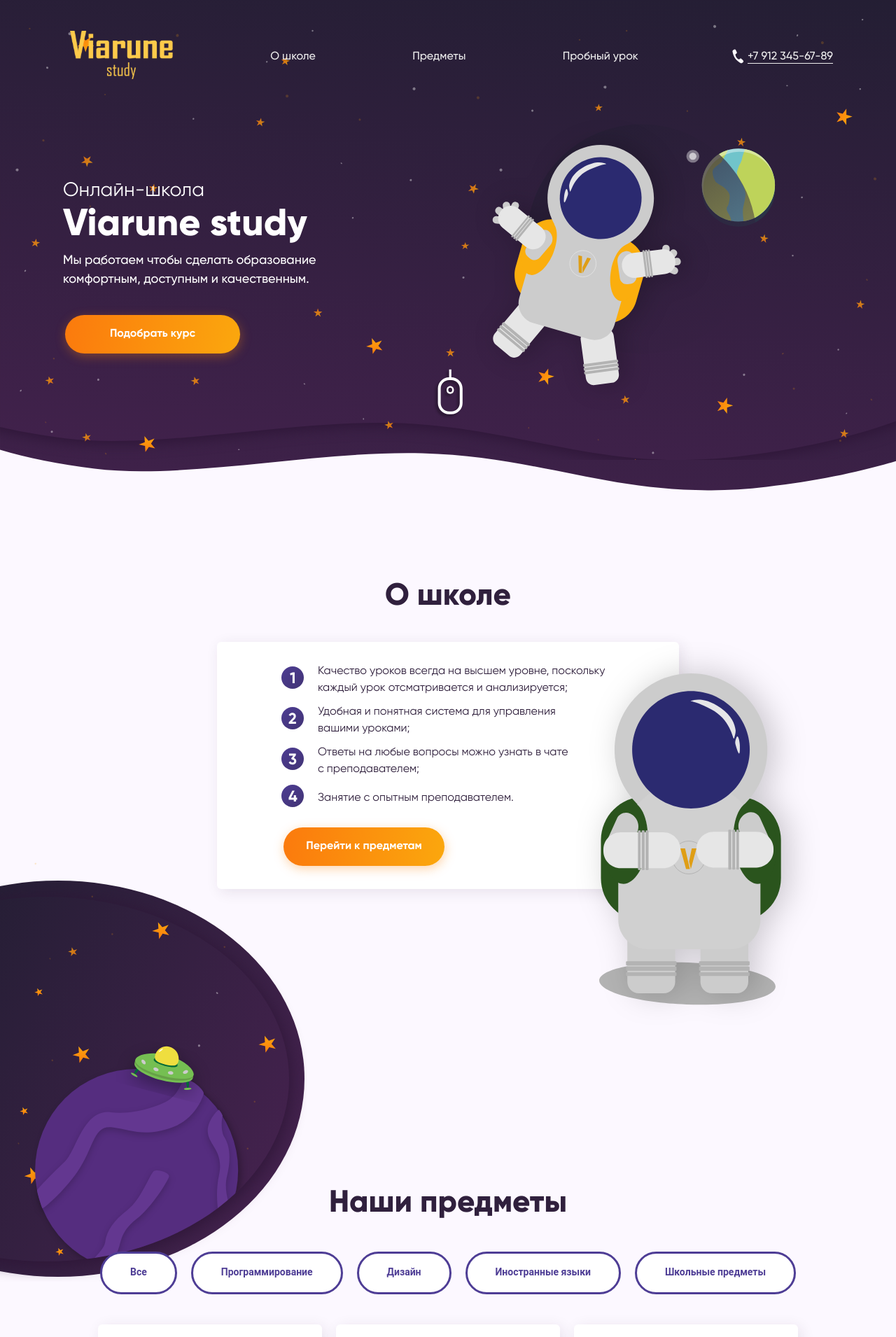
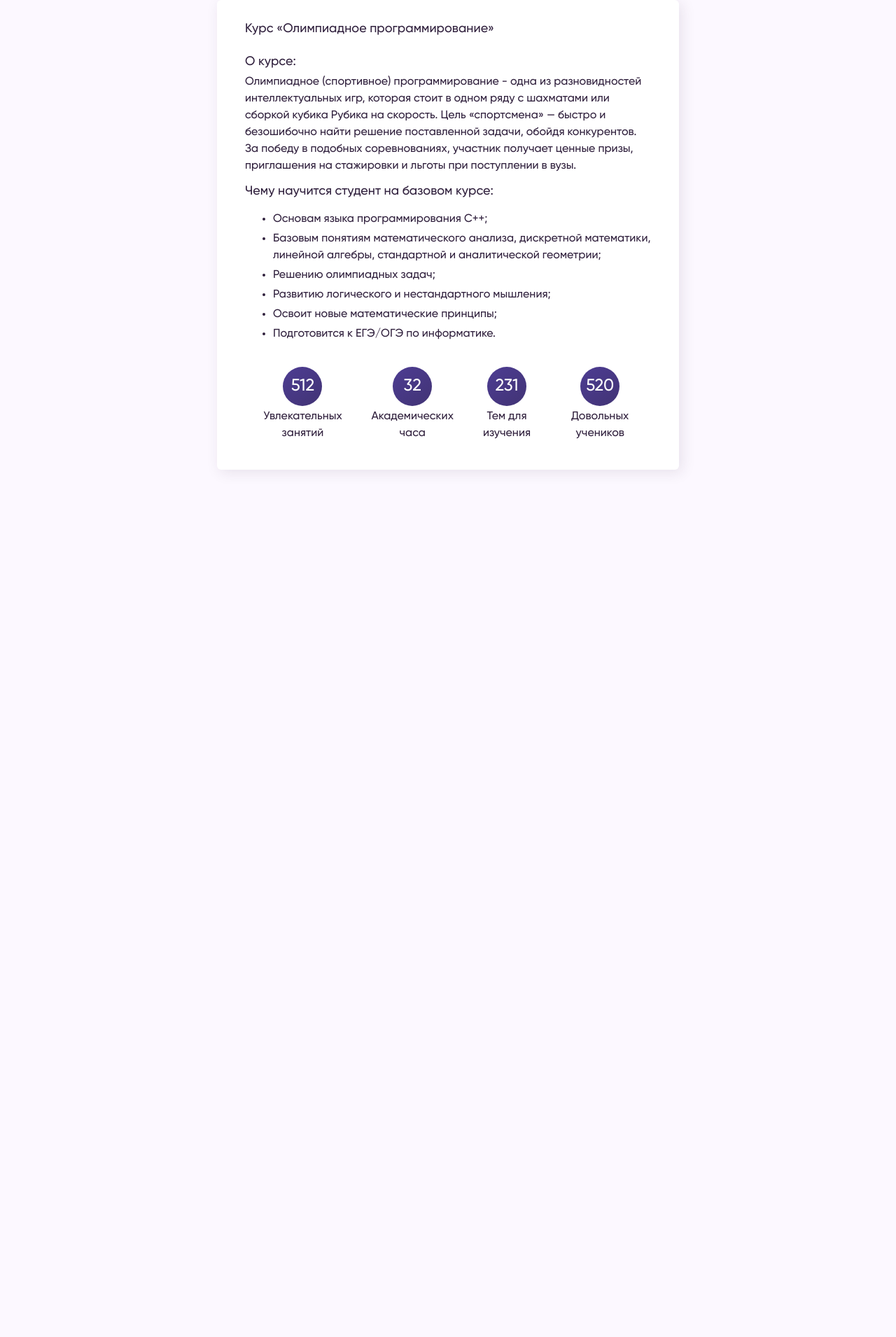
Before and after one commit to ReyBuilder/Viarune, a Vue app: page / in a window 1280 px wide. Shown: the top 1910 px of the page at 70% size. After the commit the page ends 800 px from the top, so only its background shows below. Built offline with nearby package versions, Linux system fonts and the light colour scheme; the HTML template or start-up script is replaced by a standard one.

Commit message:
PoUp почти готов

```diff
--- a/src/App.vue
+++ b/src/App.vue
@@ -1,31 +1,33 @@
 <template>
   <div>
-    <Intro></Intro>
-    <About_school></About_school>
-    <About_subj></About_subj>
-    <Appointment></Appointment>
-    <Footer></Footer>
-
+	<!-- <Intro></Intro>
+	<About_school></About_school>
+	<About_subj></About_subj>
+	<Appointment></Appointment>
+	<Footer></Footer> -->
+	<PopUp></PopUp>
   </div>
 </template>
 <script>
-import Intro from "./components/Intro.vue";
-import About_school from "./components/Second_part.vue";
-import About_subj from "./components/Third_part.vue";
-import Appointment from "./components/Fourth_part.vue";
-import Footer from "./components/Footer.vue"
+// import Intro from "./components/Intro.vue";
+// import About_school from "./components/Second_part.vue";
+// import About_subj from "./components/Third_part.vue";
+// import Appointment from "./components/Fourth_part.vue";
+// import Footer from "./components/Footer.vue"
+import PopUp from "./components/Pop_Up.vue"
 
 export default {
   name: "App",
   components: {
-    Intro,
-    About_school,
-    About_subj,
-    Appointment,
-    Footer,
+	// Intro,
+	// About_school,
+	// About_subj,
+	// Appointment,
+	// Footer,
+	PopUp,
   },
   created() {
-    document.title = "Viarune study";
+	document.title = "Viarune study";
   },
 };
 </script>
--- a/src/assets/BaseStyles.css
+++ b/src/assets/BaseStyles.css
@@ -47,6 +47,7 @@ a:focus {
   background: linear-gradient(141.18deg, #4E3D95 -8.71%, #413373 104.75%);
 }
 .buttonFilter {
+  /* Задает белый фон для конкретных кнопок */
   background: #FFFFFF;
 }
 
--- a/src/components/Fourth_part.vue
+++ b/src/components/Fourth_part.vue
@@ -56,7 +56,7 @@
                         ></div>
                         <label v-on:click="checkBoxChecked = !checkBoxChecked">
                             Я согласен с условиями обработки <br />
-                            персональных данных {{ checkBoxChecked }}
+                            персональных данных
                         </label>
                     </div>
                     <div>
--- /dev/null
+++ b/src/components/Pop_Up.vue
@@ -0,0 +1,122 @@
+<template>
+    <div class="main">
+        <div class="popUp__container">
+            <div class="popUp__title">{{ courseTitle }}</div>
+            <div class="subtitle__label">
+                О курсе:
+            </div>
+            <div class="popUp__description">
+                {{ courseDesc }}
+            </div>
+            <div class="subtitle__label">
+                Чему научится студент на базовом курсе:
+            </div>
+            <ul>
+                <li>Основам языка программирования C++;</li>
+                <li>
+                    Базовым понятиям математического анализа, дискретной
+                    математики, линейной алгебры, стандартной и аналитической
+                    геометрии;
+                </li>
+                <li>Решению олимпиадных задач;</li>
+                <li>Развитию логического и нестандартного мышления;</li>
+                <li>Освоит новые математические принципы;</li>
+                <li>Подготовится к ЕГЭ/ОГЭ по информатике.</li>
+            </ul>
+            <div class="popUp__statistics">
+                <div class="popUp_stat__item" v-for="(item) in statistics" :key="item">
+                    <div class="stat_item__circle">{{item.number}}</div>
+                    <div class="stat_item__text">
+                        {{item.text}}
+                    </div>
+                </div>
+            </div>
+        </div>
+    </div>
+</template>
+<script>
+export default {
+    data() {
+        return {
+            statistics: [
+                {number: 512, text:"Увлекательных занятий"},
+                {number: 32, text: "Академических часа"},
+                {number: 231, text: "Тем для изучения"},
+                {number: 520, text: "Довольных учеников"},
+            ],
+            courseMerits: [
+                "Базовым понятиям математического анализа, дискретной математики, линейной алгебры, стандартной и аналитической геометрии;",
+                "Решению олимпиадных задач;",
+                "Развитию логического и нестандартного мышления;",
+                "Освоит новые математические принципы;",
+                "Подготовится к ЕГЭ/ОГЭ по информатике."
+            ],
+            courseTitle: "Курс «Олимпиадное программирование»",
+            courseDesc:
+                "Олимпиадное (спортивное) программирование - одна из разновидностей интеллектуальных игр, которая стоит в одном ряду с шахматами или сборкой кубика Рубика на скорость. Цель «спортсмена» — быстро и безошибочно найти решение поставленной задачи, обойдя конкурентов. За победу в подобных соревнованиях, участник получает ценные призы, приглашения на стажировки и льготы при поступлении в вузы.",
+        };
+    },
+};
+</script>
+<style>
+.popUp__container {
+    width: 100%;
+    max-width: 660px;
+    margin: auto;
+    background: #ffffff;
+    box-shadow: 4px 4px 20px rgba(48, 32, 61, 0.1);
+    border-radius: 6px;
+
+    padding: 29px 40px 40px;
+
+    line-height: 150%;
+    font-weight: 500;
+    color: #30203d;
+}
+
+.popUp__title {
+    font-size: 18px;
+    margin-bottom: 23px;
+}
+
+.subtitle__label {
+    font-size: 18px;
+    margin-bottom: 5px;
+}
+
+.popUp__description {
+    font-size: 16px;
+    margin-bottom: 12px;
+}
+
+.popUp__container li {
+    /* background: inear-gradient(141.18deg, #4E3D95 -8.71%, #413373 104.75%);
+    background: yellow; */
+    margin-bottom: 4px;
+}
+
+.popUp__statistics {
+    /* width: 100%; */
+    /* max-width: 106px; */
+    display: flex;
+    position: relative;
+    justify-content: space-between;
+    text-align: center;
+}
+
+.stat_item__circle {
+    font-size: 24px;
+    color: #ffffff;
+    background: linear-gradient(141.18deg, #4e3d95 -8.71%, #413373 104.75%);
+    border-radius: 50%;
+    padding-top: 15px;
+
+    width: 56px;
+    height: 56px;
+
+    margin-bottom: 3px;
+    margin-top: 19px;
+    margin-left: auto;
+    margin-right: auto;
+}
+</style>
--- a/src/components/Third_part.vue
+++ b/src/components/Third_part.vue
@@ -8,53 +8,60 @@
                 Наши предметы
             </div>
             <div class="subj__filters" v-if="showFilters">
-          <a class="buttonWrapper" href="#">
-            <div class="buttonBoxFilter buttonFilter">
+                <a class="filterWrapper" href="#">
+                    <div class="buttonBoxFilter ">
                         Все
                     </div>
                 </a>
-          <a class="buttonWrapper" href="#">
-            <div class="buttonBoxFilter buttonFilter">
+                <a class="filterWrapper" href="#">
+                    <div class="buttonBoxFilter">
                         Программирование
                     </div>
                 </a>
-          <a class="buttonWrapper" href="#">
-            <div class="buttonBoxFilter buttonFilter">
+                <a class="filterWrapper" href="#">
+                    <div class="buttonBoxFilter ">
                         Дизайн
                     </div>
                 </a>
-          <a class="buttonWrapper" href="#">
-            <div class="buttonBoxFilter buttonFilter">
+                <a class="filterWrapper" href="#">
+                    <div class="buttonBoxFilter ">
                         Иностранные языки
                     </div>
                 </a>
-          <a class="buttonWrapper" href="#">
-            <div class="buttonBoxFilter buttonFilter">
+                <a class="filterWrapper" href="#">
+                    <div class="buttonBoxFilter ">
                         Школьные предметы
                     </div>
                 </a>
             </div>
             <div class="subj__cards">
-          <div class="subj_cards__inner" >
-            <div class="subj__card" v-for="(item) in courses" :key="item">
+                <div class="subj_cards__inner">
+                    <div class="subj__card" v-for="item in courses" :key="item">
                         <div class="card__header">
                             <div class="card__title">
-                  {{item.title}}
+                                {{ item.title }}
                             </div>
-                <div class="card__logo" v-bind:style='{ backgroundImage: "url(" + item.img + ") center no-repeat", }'>
-                </div>
+                            <div
+                                class="card__logo"
+                                v-bind:style="{
+                                    backgroundImage:
+                                        'url(' +
+                                        item.img +
+                                        ') center no-repeat',
+                                }"
+                            ></div>
                         </div>
                         <div class="card__text">
-                {{item.desc}}
+                            {{ item.desc }}
                         </div>
                         <div class="card__underground">
-                <a class="buttonWrapper" href="#">
+                            <a class="card__button" href="#">
                                 <div class="buttonBox buttonPurple">
                                     Записаться
                                 </div>
                             </a>
                             <a class="card__link" href="#">
-                  <div class="">
+                                <div>
                                     Подробнее
                                 </div>
                             </a>
@@ -67,21 +74,57 @@
 </template>
 
 <script>
-export default ({
-  data(){
-    return{
+export default {
+    data() {
+        return {
             showFilters: true,
             courses: [
-        {  name: "Python", title:"Язык программирования: Python", img: "./assets/images/subj_cards/python-logo.svg", desc: "Научим вас и вашего ребенка кодить на высокоуровневом языке программирования. Без слез..." },
-        {  name: "Scratch", title: "Язык программирования: Scratch",img: "", desc: "Детский язык программирования, похожий на конструктор Lego: программы собираются..." },
-        {  name: "C++", title:"Спортивное программирование на C++", img: "", desc: "Хотите стать победителем российской олимпиады по программированию?" },
-        {  name: "Web", title:"Web", img: "", desc: "Что скрывается за красивой оболочкой сайта? Язык гипертекстовой разметки HTML..." },
-        {  name: "Informatics", title:"Элементарная информатика (взрослые)", img: "", desc: "Для тех, у кого нет времени на обучение. Изучайте только актуальную для вас тему: эксель..." },
-        {  name: "Figma", title:"Figma", img: "", desc: "Вы познакомитесь с миром веб-дизайна, освоите популярный графический редактор Figma." },
+                {
+                    name: "Python",
+                    title: "Язык программирования: Python",
+                    img: "./assets/images/subj_cards/python-logo.svg",
+                    desc:
+                        "Научим вас и вашего ребенка кодить на высокоуровневом языке программирования. Без слез...",
+                },
+                {
+                    name: "Scratch",
+                    title: "Язык программирования: Scratch",
+                    img: "",
+                    desc:
+                        "Детский язык программирования, похожий на конструктор Lego: программы собираются...",
+                },
+                {
+                    name: "C++",
+                    title: "Спортивное программирование на C++",
+                    img: "",
+                    desc:
+                        "Хотите стать победителем российской олимпиады по программированию?",
+                },
+                {
+                    name: "Web",
+                    title: "Web",
+                    img: "",
+                    desc:
+                        "Что скрывается за красивой оболочкой сайта? Язык гипертекстовой разметки HTML...",
+                },
+                {
+                    name: "Informatics",
+                    title: "Элементарная информатика (взрослые)",
+                    img: "",
+                    desc:
+                        "Для тех, у кого нет времени на обучение. Изучайте только актуальную для вас тему: эксель...",
+                },
+                {
+                    name: "Figma",
+                    title: "Figma",
+                    img: "",
+                    desc:
+                        "Вы познакомитесь с миром веб-дизайна, освоите популярный графический редактор Figma.",
+                },
             ],
-    }
-  }
-})
+        };
+    },
+};
 </script>
 
 <style scoped>
@@ -120,20 +163,29 @@ export default ({
     justify-content: space-between;
 }
 
+.filterWrapper{
+	border-radius: 50px;
+}
+
+.filterWrapper:focus{
+	box-shadow:
+	0 0 0 2px #fff,
+	0 0 0 3px #30203D;
+}
+
 .buttonBoxFilter {
     font-family: Roboto;
     font-weight: bold;
     font-size: 14px;
     line-height: 16px;
-  text-align: center;
-  color: #4e3d95;
 	text-decoration: none;
     text-align: center;
 
+    color: #4e3d95;
+	background: #FFFFFF;
+
     cursor: pointer;
     margin: 0;
-  padding: 0;
-  border-radius: 50px;
     border: 3px solid #4e3d95;
 
     display: inline-block;
@@ -145,8 +197,14 @@ export default ({
     border-radius: 50px;
 }
 
-.buttonWrapper {
-  border-radius: 50px;
+.buttonBoxFilter:hover{
+	color: #F8840D;
+	border: 3px solid #F8840D;
+}
+
+.buttonBoxFilter:active{
+	color: #FFFFFF;
+	background: linear-gradient(97.42deg, #FB7A0D 0.1%, #FBAE0D 115.11%);
 }
 /* Cards Containers */
 .subj__cards {
@@ -189,11 +247,11 @@ export default ({
     color: #30203d;
 }
 
-.card__logo{
+.card__logo {
     width: 80px;
     height: 80px;
     border-radius: 50%;
-  border: 3px solid #4E3D95;
+    border: 3px solid #4e3d95;
 
     /* background: url("./assets/images/subj_cards/python-logo.svg") center no-repeat; */
 }
@@ -215,6 +273,14 @@ export default ({
     bottom: 0;
 }
 
+.card__button{
+	border-radius: 30px;
+}
+.card__button:focus {
+	box-shadow: 0 0 0 2px #fff,
+				0 0 0 3px #30203D;
+}
+
 .card__link {
     font-weight: 500;
     font-size: 16px;
@@ -231,11 +297,11 @@ export default ({
     font-size: 16px;
     line-height: 19px;
 
-  color: #F8840D;
+    color: #f8840d;
 }
 
-.card__link:focus{
-  box-shadow: 0 0 0 1px #30203D;
+.card__link:focus {
+    box-shadow: 0 0 0 1px #30203d;
 }
 .buttonBox {
     padding: 18px 36px;
```
Lines whose indentation alone changed are shown as unchanged.
